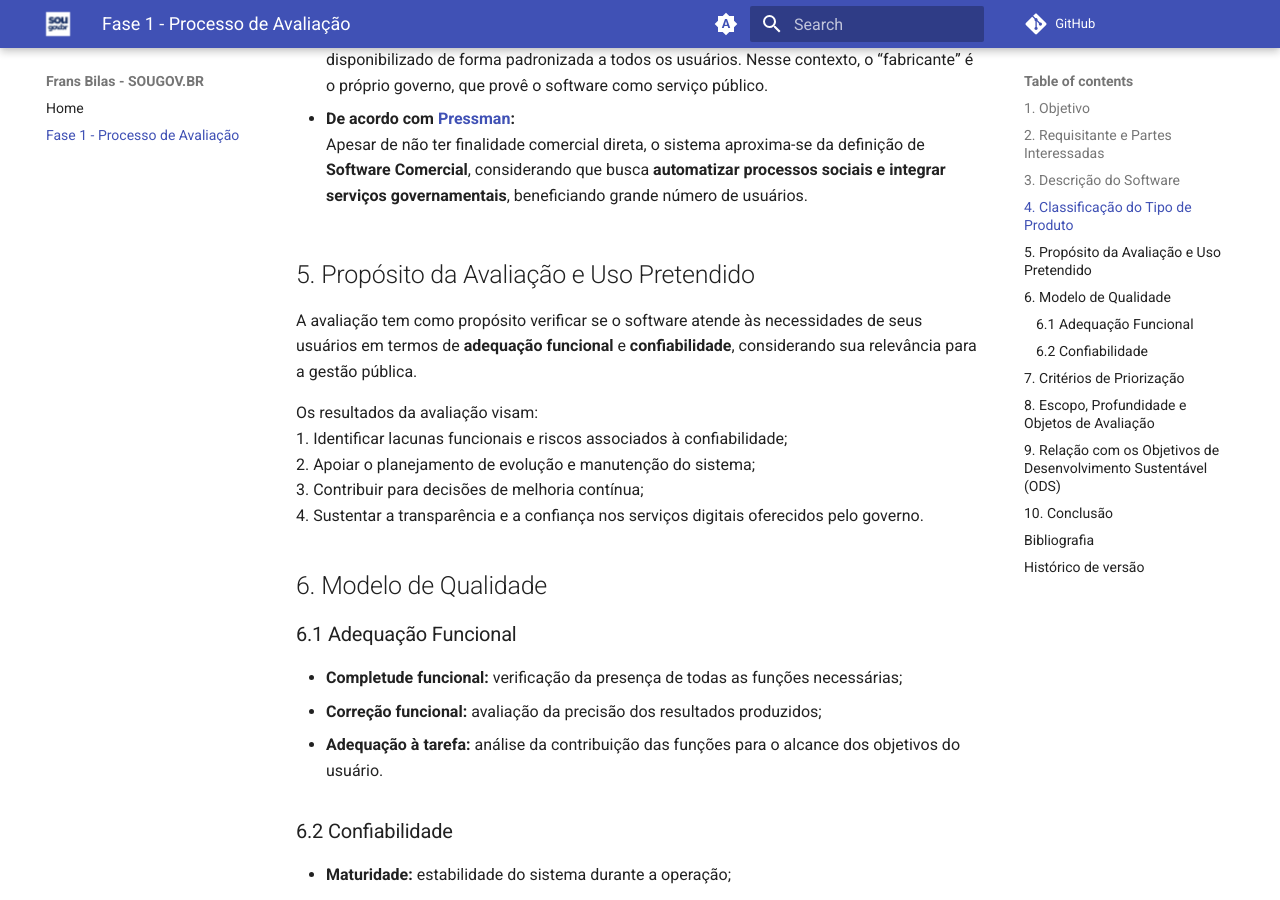
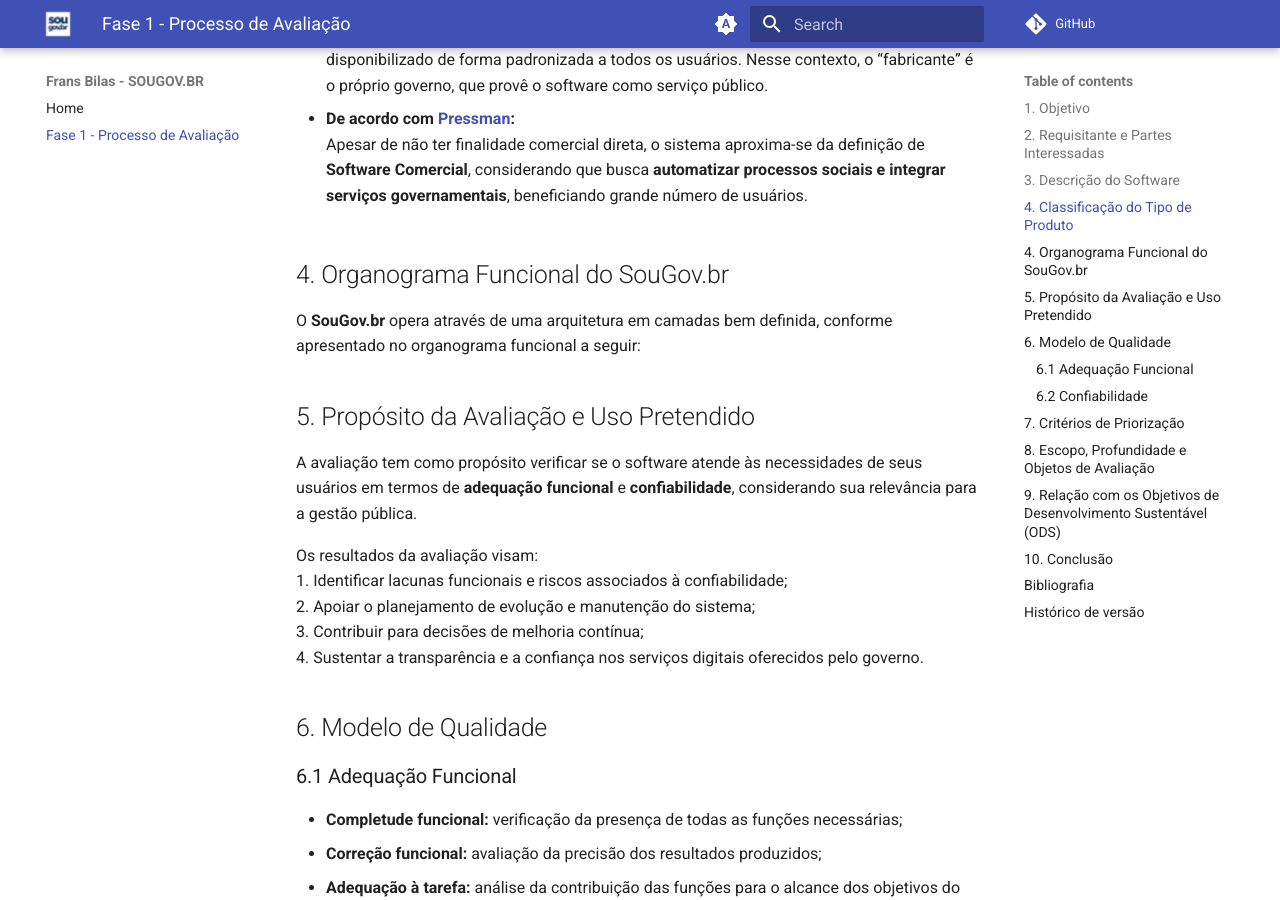
Before and after one commit to felixlaryssa/2025-2_T01_FRANS-BILAS, an MkDocs documentation site: the page built from docs/fase1.md, in a window 1280 px wide and 900 px high, scrolled down 1493 px. Built offline with MkDocs 1.6.1 and Material for MkDocs 9.7.7, drawn with Linux system fonts in a browser that asks for light colours; comment, search, counter and statistics services are not loaded.

Commit message:
Update fase1.md with new sections
Added section on functional organization and evaluation purpose.

```diff
--- a/docs/fase1.md
+++ b/docs/fase1.md
@@ -50,6 +50,10 @@ Entre os [principais serviços oferecidos](https://www.gov.br/servidor/pt-br/ass
 
 - **De acordo com [Pressman](https://archive.org/details/pressman-engenharia-de-software-uma-abordagem-profissional-8a/mode/1up):**
   Apesar de não ter finalidade comercial direta, o sistema aproxima-se da definição de **Software Comercial**, considerando que busca **automatizar processos sociais e integrar serviços governamentais**, beneficiando grande número de usuários.
+
+## 4. Organograma Funcional do SouGov.br
+
+O **SouGov.br** opera através de uma arquitetura em camadas bem definida, conforme apresentado no organograma funcional a seguir:
 
 
 ## 5. Propósito da Avaliação e Uso Pretendido
```
